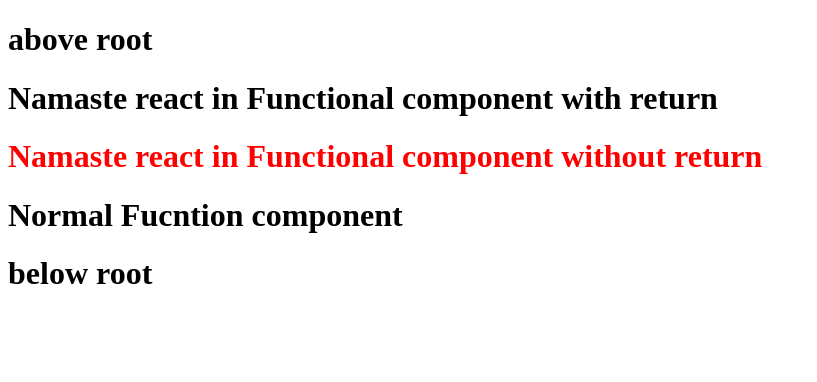
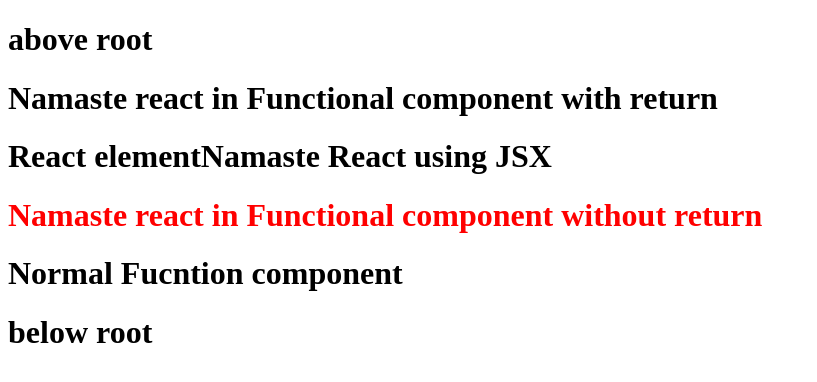
Before and after one commit to sujithasaranam/NamasteReact, a React (Vite) app: page / in a window 1280 px wide. Shown: the top 382 px of the page, without its empty margins (0-817 px from the left). Built offline with nearby package versions, Linux system fonts and the light colour scheme.

Commit message:
namaste-react-ep3: all about laying foundation and jsx

```diff
--- a/App.js
+++ b/App.js
@@ -30,11 +30,42 @@
     return <h1 id="heading1"> Namaste react in Functional component with return</h1>;
 };
 
+// adding react element into component
+const ele = <span>React element</span>;
+
+// const title = (
+//     <h1 className="head" tabIndex="5">
+//         {ele}
+//         Namaste React using JSX
+//     </h1>
+// );
+
+const Title = () => (
+    <h1 className="head" tabIndex="5">
+        {ele}
+        Namaste React using JSX
+    </h1>
+);
+
+// the below are the ways that we can call a functional component in another component
+
+
 // component composition
+// adding a js variable into component
+// you can write any javascrpt code inside curly braces in JSX.
+// const HeadingComponent2 = () => (
+//     <div id="container">
+//         <HeadingComponent/>
+//         <Title></Title>
+//         <h1 id="heading"> Namaste react in Functional component without return</h1>
+//         <NormalFunctionComponent/>
+//     </div>
+// );
 
 const HeadingComponent2 = () => (
     <div id="container">
         <HeadingComponent/>
+        {Title()}
         <h1 id="heading"> Namaste react in Functional component without return</h1>
         <NormalFunctionComponent/>
     </div>
```
